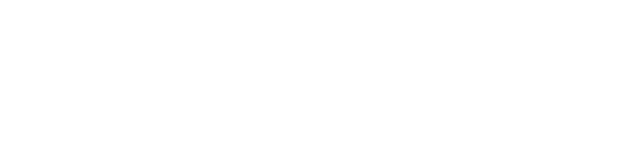
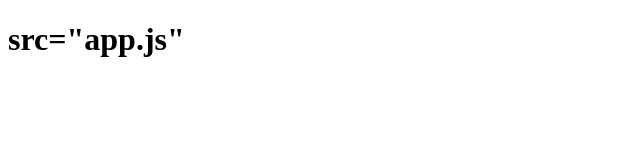
Before and after one commit to Robertslazk/sistema-de-registro, a plain HTML site: page index.html in a window 1280 px wide. Shown: the whole page, without its empty margins (0-640 px from the left). Drawn offline with Linux system fonts and the light colour scheme.

Commit message:
Actualiza el index

```diff
--- a/index.html
+++ b/index.html
@@ -6,6 +6,6 @@
     <title>Sistema de Registro de Juegos</title>
 </head>
 <body>
-
+    <h1> src="app.js" </h1>
 </body>
 </html>
```
